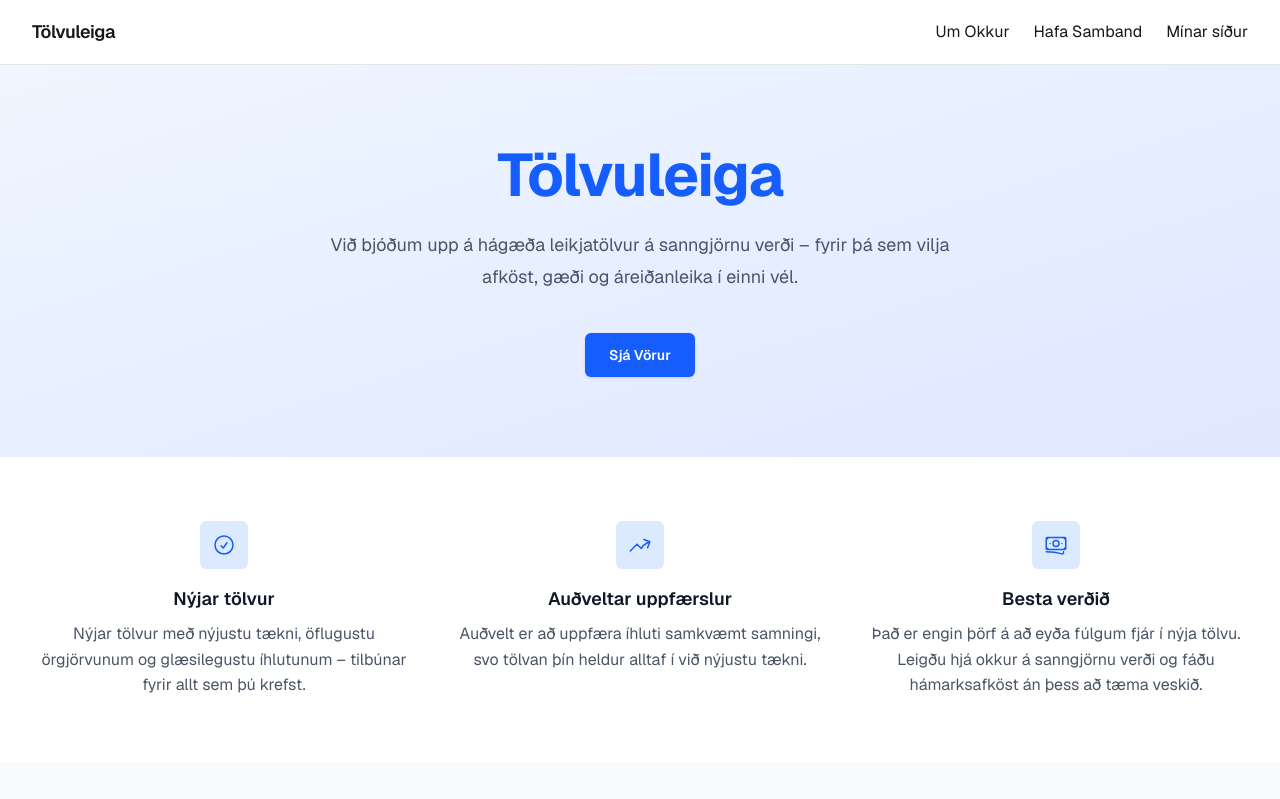
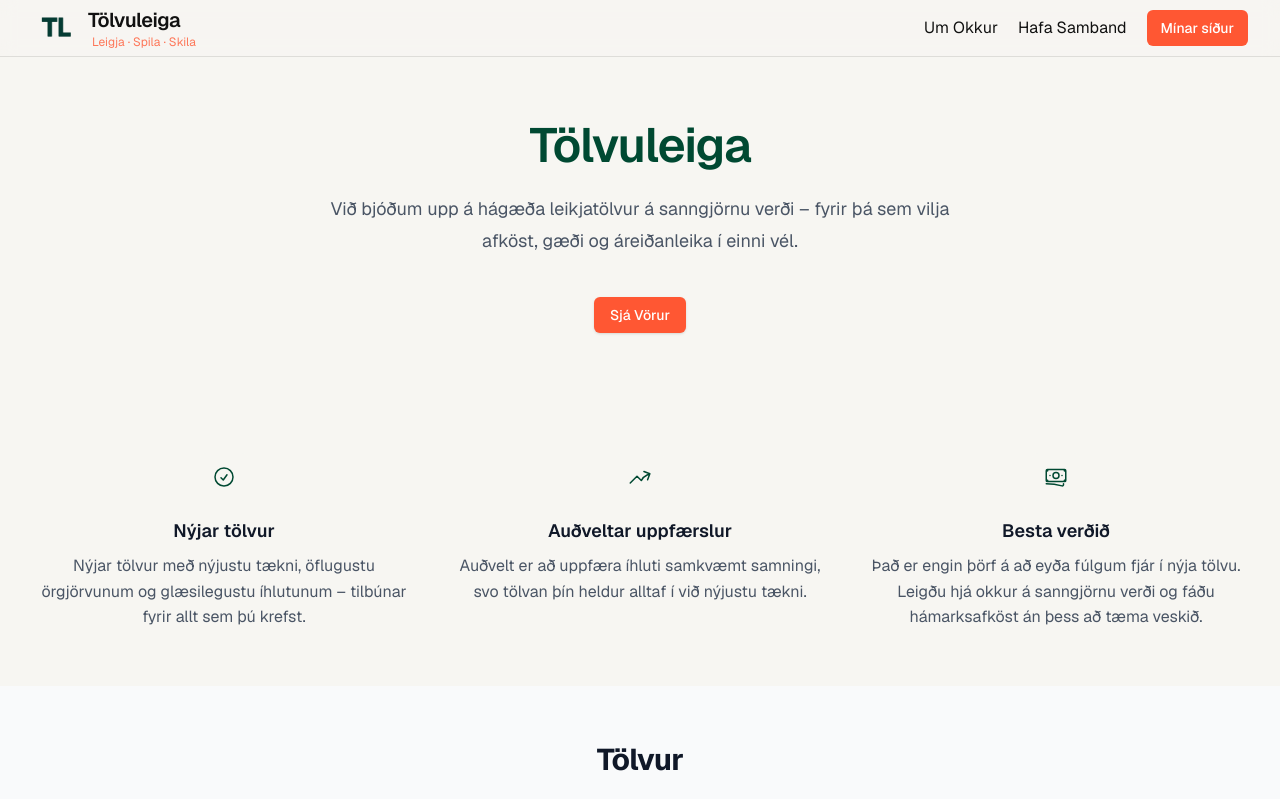
Before and after one commit to throsturbj/tolvuleiga-nextjs, a Next.js app: page / in a window 1280 px wide. Shown: the top 799 px of the page. Built offline with nearby package versions, Linux system fonts and the light colour scheme.

Commit message:
UI change

```diff
--- a/src/app/globals.css
+++ b/src/app/globals.css
@@ -1,15 +1,19 @@
 @import "tailwindcss";
 
 :root {
-  --background: #ffffff;
-  --foreground: #171717;
-  --primary: #2563eb; /* blue-600 */
+  --background: #F7F6F2; /* Primary (light) */
+  --foreground: #111111;
+  --primary: #F7F6F2; /* map to light background for sections */
+  --secondary: #004932; /* Secondary */
+  --accent: #FF5733; /* Accent */
 }
 
 @theme inline {
   --color-background: var(--background);
   --color-foreground: var(--foreground);
   --color-primary: var(--primary);
+  --color-secondary: var(--secondary);
+  --color-accent: var(--accent);
   --font-sans: var(--font-geist-sans);
   --font-mono: var(--font-geist-mono);
 }
@@ -18,7 +22,9 @@
   :root {
     --background: #0a0a0a;
     --foreground: #ededed;
-    --primary: #60a5fa; /* blue-400 for dark */
+    --primary: #0f0f0f;
+    --secondary: #93f4d1; /* lighter secondary for dark focus rings */
+    --accent: #ff7a59;
   }
 }
 
@@ -30,6 +36,15 @@ body {
   text-rendering: optimizeLegibility;
 }
 
+@layer base {
+  a, button {
+    transition: color .2s ease, background-color .2s ease, border-color .2s ease, box-shadow .2s ease, transform .15s ease;
+  }
+  button:active {
+    transform: translateY(0.5px);
+  }
+}
+
 /* Reduce motion if user prefers */
 @media (prefers-reduced-motion: reduce) {
   * {
--- a/src/app/notendaupplysingar/page.tsx
+++ b/src/app/notendaupplysingar/page.tsx
@@ -174,7 +174,7 @@ function UserInfoPageInner() {
           <p className="text-gray-600 dark:text-gray-300 mb-8">Þú verður að skrá þig inn til að skoða notandaupplýsingar.</p>
           <button
             onClick={() => router.push("/auth?redirect=/notendaupplysingar")}
-            className="rounded-md bg-blue-600 px-4 py-2 text-sm font-semibold text-white hover:bg-blue-500"
+            className="rounded-md bg-[var(--color-accent)] px-3.5 py-2 text-sm font-medium text-white hover:brightness-95"
           >
             Skrá inn
           </button>
@@ -287,14 +287,14 @@ function UserInfoPageInner() {
                     if (fromOrder) router.back();
                     else router.push("/");
                   }}
-                  className="flex-1 rounded-md border border-gray-300 dark:border-gray-600 px-6 py-3 text-lg font-semibold text-gray-700 dark:text-gray-300 hover:bg-gray-50 dark:hover:bg-gray-700"
+                  className="flex-1 rounded-md border border-gray-300 dark:border-gray-600 px-4 py-2 text-sm font-medium text-gray-700 dark:text-gray-300 hover:bg-gray-50 dark:hover:bg-gray-700"
                 >
                   {fromOrder ? "Til baka" : "Til baka á forsíðu"}
                 </button>
                 <button
                   type="submit"
                   disabled={saving}
-                  className="flex-1 rounded-md bg-blue-600 px-6 py-3 text-lg font-semibold text-white hover:bg-blue-500 disabled:opacity-50 disabled:cursor-not-allowed"
+                  className="flex-1 rounded-md bg-[var(--color-accent)] px-4 py-2 text-sm font-medium text-white hover:brightness-95 disabled:opacity-50 disabled:cursor-not-allowed"
                 >
                   {saving ? "Vista..." : "Vista breytingar"}
                 </button>
--- a/src/app/order/[id]/page.tsx
+++ b/src/app/order/[id]/page.tsx
@@ -243,7 +243,7 @@ export default function OrderConfirmationPage() {
           <div className="text-center">
             <h1 className="text-3xl font-bold text-gray-900">Vörur fannst ekki</h1>
             <p className="mt-4 text-gray-600">Þessi vara er ekki til.</p>
-            <Link href="/" className="mt-6 inline-flex items-center px-4 py-2 border border-transparent text-sm font-medium rounded-md text-white bg-blue-600 hover:bg-blue-700">
+            <Link href="/" className="mt-6 inline-flex items-center px-3.5 py-2 border border-transparent text-sm font-medium rounded-md text-white bg-[var(--color-accent)] hover:brightness-95">
               Fara til baka í vörulista
             </Link>
           </div>
@@ -274,7 +274,7 @@ export default function OrderConfirmationPage() {
         <div className="text-center">
             <h1 className="text-3xl font-bold text-gray-900">Villa kom upp</h1>
             <p className="mt-4 text-gray-600">{profileError}</p>
-            <Link href="/" className="mt-6 inline-flex items-center px-4 py-2 border border-transparent text-sm font-medium rounded-md text-white bg-blue-600 hover:bg-blue-700">
+            <Link href="/" className="mt-6 inline-flex items-center px-3.5 py-2 border border-transparent text-sm font-medium rounded-md text-white bg-[var(--color-accent)] hover:brightness-95">
               Fara til baka í vörulista
           </Link>
           </div>
@@ -303,7 +303,7 @@ export default function OrderConfirmationPage() {
                   </div>
                 </div>
                 <div className="text-right">
-                  <p className="text-2xl font-bold text-blue-600">{product.price}</p>
+                  <p className="text-2xl font-bold text-[var(--color-secondary)]">{product.price}</p>
                 </div>
               </div>
             </div>
@@ -333,7 +333,7 @@ export default function OrderConfirmationPage() {
                 <div className="mt-4">
                   <Link
                     href={`/notendaupplysingar?from=order`}
-                    className="text-blue-600 hover:text-blue-800 text-sm font-medium"
+                    className="text-[var(--color-secondary)] hover:opacity-80 text-sm font-medium"
                   >
                     Uppfæra notendaupplýsingar →
                   </Link>
@@ -369,7 +369,7 @@ export default function OrderConfirmationPage() {
                 <button
                   type="submit"
                   disabled={isSubmitting}
-                  className="px-6 py-3 bg-blue-600 text-white font-medium rounded-md hover:bg-blue-700 focus:outline-none focus:ring-2 focus:ring-blue-500 focus:ring-offset-2 disabled:opacity-50 disabled:cursor-not-allowed"
+                  className="px-4 py-2 bg-[var(--color-accent)] text-white font-medium rounded-md hover:brightness-95 focus:outline-none focus:ring-2 focus:ring-[var(--color-accent)] focus:ring-offset-2 disabled:opacity-50 disabled:cursor-not-allowed"
                 >
                   {isSubmitting ? 'Sendi pöntun...' : 'Senda pöntun'}
                 </button>
--- a/src/app/page.tsx
+++ b/src/app/page.tsx
@@ -11,11 +11,11 @@ export default function Home() {
   return (
     <div className="min-h-screen">
       {/* Hero Section */}
-      <section className="bg-gradient-to-br from-blue-50 to-indigo-100 dark:from-gray-900 dark:to-gray-800 py-20">
+      <section className="bg-[var(--color-primary)] dark:from-gray-900 dark:to-gray-800 py-16">
         <div className="mx-auto max-w-7xl px-4 sm:px-6 lg:px-8">
           <div className="text-center">
-            <h1 className="text-4xl font-bold tracking-tight text-gray-900 dark:text-white sm:text-6xl">
-              <span className="text-blue-600 dark:text-blue-400">Tölvuleiga</span>
+            <h1 className="text-4xl font-semibold tracking-tight text-gray-900 dark:text-white sm:text-5xl">
+              <span className="text-[var(--color-secondary)]">Tölvuleiga</span>
             </h1>
             <p className="mt-6 text-lg leading-8 text-gray-600 dark:text-gray-300 max-w-2xl mx-auto">
               Við bjóðum upp á hágæða leikjatölvur á sanngjörnu verði – fyrir þá sem vilja afköst, gæði og áreiðanleika í einni vél.
@@ -23,7 +23,7 @@ export default function Home() {
             <div className="mt-10 flex items-center justify-center gap-x-6">
               <button
                 onClick={() => window.scrollTo({ top: document.documentElement.scrollHeight, behavior: 'smooth' })}
-                className="rounded-md bg-blue-600 px-6 py-3 text-sm font-semibold text-white shadow-sm hover:bg-blue-500 focus-visible:outline focus-visible:outline-2 focus-visible:outline-offset-2 focus-visible:outline-blue-600">
+                className="rounded-md bg-[var(--color-accent)] px-4 py-2 text-sm font-medium text-white shadow-sm hover:brightness-95 focus-visible:outline focus-visible:outline-2 focus-visible:outline-offset-2 focus-visible:outline-[var(--color-accent)]">
                 Sjá Vörur
               </button>
             </div>
@@ -32,12 +32,12 @@ export default function Home() {
       </section>
 
       {/* Features Section */}
-      <section className="py-16">
+      <section className="py-14">
         <div className="mx-auto max-w-7xl px-4 sm:px-6 lg:px-8">
           <div className="grid gap-8 sm:grid-cols-2 lg:grid-cols-3">
             <div className="text-center">
-              <div className="mx-auto h-12 w-12 rounded-md bg-blue-100 dark:bg-blue-900 flex items-center justify-center">
-                <svg className="h-6 w-6 text-blue-600 dark:text-blue-400" fill="none" viewBox="0 0 24 24" strokeWidth="1.5" stroke="currentColor">
+              <div className="mx-auto h-12 w-12 rounded-md bg-[var(--color-primary)] dark:bg-gray-800 flex items-center justify-center">
+                <svg className="h-6 w-6 text-[var(--color-secondary)]" fill="none" viewBox="0 0 24 24" strokeWidth="1.5" stroke="currentColor">
                   <path strokeLinecap="round" strokeLinejoin="round" d="M9 12.75L11.25 15 15 9.75M21 12a9 9 0 11-18 0 9 9 0 0118 0z" />
                 </svg>
               </div>
@@ -45,8 +45,8 @@ export default function Home() {
               <p className="mt-2 text-gray-600 dark:text-gray-300">Nýjar tölvur með nýjustu tækni, öflugustu örgjörvunum og glæsilegustu íhlutunum – tilbúnar fyrir allt sem þú krefst.</p>
             </div>
             <div className="text-center">
-              <div className="mx-auto h-12 w-12 rounded-md bg-blue-100 dark:bg-blue-900 flex items-center justify-center">
-                <svg className="h-6 w-6 text-blue-600 dark:text-blue-400" fill="none" viewBox="0 0 24 24" strokeWidth="1.5" stroke="currentColor">
+              <div className="mx-auto h-12 w-12 rounded-md bg-[var(--color-primary)] dark:bg-gray-800 flex items-center justify-center">
+                <svg className="h-6 w-6 text-[var(--color-secondary)]" fill="none" viewBox="0 0 24 24" strokeWidth="1.5" stroke="currentColor">
                   <path strokeLinecap="round" strokeLinejoin="round" d="M2.25 18L9 11.25l4.306 4.307a11.95 11.95 0 015.814-5.519l2.74-1.22m0 0l-5.94-2.28m5.94 2.28l-2.28 5.941" />
                 </svg>
               </div>
@@ -54,8 +54,8 @@ export default function Home() {
               <p className="mt-2 text-gray-600 dark:text-gray-300">Auðvelt er að uppfæra íhluti samkvæmt samningi, svo tölvan þín heldur alltaf í við nýjustu tækni.</p>
             </div>
             <div className="text-center">
-              <div className="mx-auto h-12 w-12 rounded-md bg-blue-100 dark:bg-blue-900 flex items-center justify-center">
-                <svg className="h-6 w-6 text-blue-600 dark:text-blue-400" fill="none" viewBox="0 0 24 24" strokeWidth="1.5" stroke="currentColor">
+              <div className="mx-auto h-12 w-12 rounded-md bg-[var(--color-primary)] dark:bg-gray-800 flex items-center justify-center">
+                <svg className="h-6 w-6 text-[var(--color-secondary)]" fill="none" viewBox="0 0 24 24" strokeWidth="1.5" stroke="currentColor">
                   <path strokeLinecap="round" strokeLinejoin="round" d="M2.25 18.75a60.07 60.07 0 0 1 15.797 2.101c.727.198 1.453-.342 1.453-1.096V18.75M3.75 4.5v.75A.75.75 0 0 1 3 6h-.75m0 0v-.375c0-.621.504-1.125 1.125-1.125H20.25M2.25 6v9m18-10.5v.75c0 .414.336.75.75.75h.75m-1.5-1.5h.375c.621 0 1.125.504 1.125 1.125v9.75c0 .621-.504 1.125-1.125 1.125h-.375m1.5-1.5H21a.75.75 0 0 0-.75.75v.75m0 0H3.75m0 0h-.375a1.125 1.125 0 0 1-1.125-1.125V15m1.5 1.5v-.75A.75.75 0 0 0 3 15h-.75M15 10.5a3 3 0 1 1-6 0 3 3 0 0 1 6 0Zm3 0h.008v.008H18V10.5Zm-12 0h.008v.008H6V10.5Z" />
                 </svg>
               </div>
@@ -67,7 +67,7 @@ export default function Home() {
       </section>
 
       {/* Featured Properties Preview */}
-      <section id="products" className="bg-gray-50 dark:bg-gray-900 py-16">
+      <section id="products" className="bg-gray-50 dark:bg-gray-900 py-14">
         <div className="mx-auto max-w-7xl px-4 sm:px-6 lg:px-8">
           <div className="text-center mb-12">
             <h2 className="text-3xl font-bold tracking-tight text-gray-900 dark:text-white">
@@ -86,10 +86,10 @@ export default function Home() {
                   <p className="text-sm text-gray-600 dark:text-gray-300 mt-1">
                     {property.beds} · {property.baths} · {property.sqft}
                   </p>
-                  <p className="text-xl font-bold text-blue-600 dark:text-blue-400 mt-2">{property.price}/mánuði</p>
+                  <p className="text-xl font-bold text-[var(--color-secondary)] mt-2">{property.price}/mánuði</p>
                   <Link
                     href={`/product/${property.id}`}
-                    className="mt-4 inline-block rounded-md bg-blue-600 px-4 py-2 text-sm font-semibold text-white hover:bg-blue-500"
+                    className="mt-4 inline-block rounded-md bg-[var(--color-accent)] px-4 py-2 text-sm font-medium text-white hover:brightness-95"
                   >
                     Sjá nánar
                   </Link>
--- a/src/components/Footer.tsx
+++ b/src/components/Footer.tsx
@@ -13,10 +13,10 @@ export default function Footer() {
 						href="https://www.instagram.com/tolvuleiga.is/"
 						target="_blank"
 						rel="noopener noreferrer"
-						className="inline-flex items-center gap-2 px-3 py-2 rounded-lg bg-gradient-to-r from-purple-500 via-pink-500 to-orange-500 text-white hover:from-purple-600 hover:via-pink-600 hover:to-orange-600 transition-all duration-300 transform hover:scale-105 hover:shadow-lg"
+						className="inline-flex items-center gap-2 px-2.5 py-1.5 rounded-md text-[var(--color-secondary)] hover:opacity-80 transition-colors"
 						aria-label="Fylgdu okkur á Instagram"
 					>
-						<svg className="w-5 h-5" fill="currentColor" viewBox="0 0 24 24">
+						<svg className="w-4 h-4" fill="currentColor" viewBox="0 0 24 24">
 							<path d="M12 2.163c3.204 0 3.584.012 4.85.07 3.252.148 4.771 1.691 4.919 4.919.058 1.265.069 1.645.069 4.849 0 3.205-.012 3.584-.069 4.849-.149 3.225-1.664 4.771-4.919 4.919-1.266.058-1.644.07-4.85.07-3.204 0-3.584-.012-4.849-.07-3.26-.149-4.771-1.699-4.919-4.92-.058-1.265-.07-1.644-.07-4.849 0-3.204.013-3.583.07-4.849.149-3.227 1.664-4.771 4.919-4.919 1.266-.057 1.645-.069 4.849-.069zm0-2.163c-3.259 0-3.667.014-4.947.072-4.358.2-6.78 2.618-6.98 6.98-.059 1.281-.073 1.689-.073 4.948 0 3.259.014 3.668.072 4.948.2 4.358 2.618 6.78 6.98 6.98 1.281.058 1.689.072 4.948.072 3.259 0 3.668-.014 4.948-.072 4.354-.2 6.782-2.618 6.979-6.98.059-1.28.073-1.689.073-4.948 0-3.259-.014-3.667-.072-4.947-.196-4.354-2.617-6.78-6.979-6.98-1.281-.059-1.69-.073-4.949-.073zm0 5.838c-3.403 0-6.162 2.759-6.162 6.162s2.759 6.163 6.162 6.163 6.162-2.759 6.162-6.163c0-3.403-2.759-6.162-6.162-6.162zm0 10.162c-2.209 0-4-1.79-4-4 0-2.209 1.791-4 4-4s4 1.791 4 4c0 2.21-1.791 4-4 4zm6.406-11.845c-.796 0-1.441.645-1.441 1.44s.645 1.44 1.441 1.44c.795 0 1.439-.645 1.439-1.44s-.644-1.44-1.439-1.44z"/>
 						</svg>
 					</a>
--- a/src/components/Header.tsx
+++ b/src/components/Header.tsx
@@ -1,6 +1,8 @@
 "use client";
 
 import Link from "next/link";
+import Image from "next/image";
+import logo from "../../img/logo.png";
 import { useState, useEffect } from "react";
 import { useAuth } from "@/contexts/AuthContext";
 
@@ -52,11 +54,17 @@ export default function Header() {
 				Skip to content
 			</a>
 			<div className="mx-auto max-w-7xl px-4 sm:px-6 lg:px-8">
-				<div className="flex h-16 items-center justify-between">
-					<Link href="/" className="font-semibold tracking-tight text-lg">
-						Tölvuleiga
-					</Link>
-					<nav aria-label="Primary" className="hidden md:flex items-center gap-6">
+				<div className="flex h-14 items-center justify-between">
+					<div className="flex items-center gap-3">
+					<Link href="/" className="flex items-center gap-2">
+						<Image src={logo} alt="TL" width={48} height={48} priority />
+							<div className="leading-tight">
+							<span className="block font-semibold tracking-tight text-xl sm:text-1xl">Tölvuleiga</span>
+							<span className="block text-[var(--color-accent)] text-[10px] sm:text-xs opacity-80 mt-0 ml-0.5 sm:ml-1">Leigja · Spila · Skila</span>
+							</div>
+						</Link>
+					</div>
+					<nav aria-label="Primary" className="hidden md:flex items-center gap-5">
 						<Link href="/about" className="hover:underline underline-offset-4">Um Okkur</Link>
 						<Link href="/contact" className="hover:underline underline-offset-4">Hafa Samband</Link>
 						{/* Auth controls: hide until auth check resolves; show either signed-in menu or signed-out link */}
@@ -120,7 +128,7 @@ export default function Header() {
 								)}
 							</div>
 						) : !loading ? (
-							<Link href="/auth?redirect=/dashboard" className="hover:underline underline-offset-4">Mínar síður</Link>
+							<Link href="/auth?redirect=/dashboard" className="inline-flex items-center px-3.5 py-2 rounded-md bg-[var(--color-accent)] text-white text-sm font-medium hover:brightness-95">Mínar síður</Link>
 						) : null}
 					</nav>
 					<button
@@ -164,7 +172,7 @@ export default function Header() {
 								</button>
 							</>
 						) : !loading ? (
-							<Link href="/auth?redirect=/dashboard" className="py-2">Mínar síður</Link>
+							<Link href="/auth?redirect=/dashboard" className="py-2 inline-flex items-center px-3.5 rounded-md bg-[var(--color-accent)] text-white text-sm font-medium hover:brightness-95">Mínar síður</Link>
 						) : null}
 					</div>
 				</div>
--- a/src/components/ui/Button.tsx
+++ b/src/components/ui/Button.tsx
@@ -13,19 +13,19 @@ export default function Button({
   className = "",
   ...props
 }: ButtonProps) {
-  const baseClasses = "inline-flex items-center justify-center rounded-md font-semibold transition-colors focus-visible:outline focus-visible:outline-2 focus-visible:outline-offset-2";
+  const baseClasses = "inline-flex items-center justify-center rounded-md font-medium transition-colors transition-shadow duration-200 focus-visible:outline focus-visible:outline-2 focus-visible:outline-offset-2 shadow-sm hover:shadow";
 
   const variants = {
-    primary: "bg-blue-600 text-white hover:bg-blue-500 focus-visible:outline-blue-600",
-    secondary: "bg-gray-600 text-white hover:bg-gray-500 focus-visible:outline-gray-600",
-    outline: "border border-gray-300 dark:border-gray-600 bg-transparent hover:bg-gray-50 dark:hover:bg-gray-800 focus-visible:outline-gray-600"
-  };
+    primary: "bg-[var(--color-accent)] text-white hover:brightness-95 focus-visible:outline-[var(--color-accent)]",
+    secondary: "bg-gray-700 text-white hover:bg-gray-600 focus-visible:outline-gray-600",
+    outline: "border border-gray-300 dark:border-gray-600 bg-transparent hover:bg-gray-50 dark:hover:bg-gray-800 focus-visible:outline-[var(--color-secondary)]"
+  } as const;
 
   const sizes = {
-    sm: "px-3 py-1.5 text-sm",
-    md: "px-4 py-2 text-sm",
-    lg: "px-6 py-3 text-base"
-  };
+    sm: "px-2.5 py-1.5 text-xs",
+    md: "px-3.5 py-2 text-sm",
+    lg: "px-4.5 py-2.5 text-sm"
+  } as const;
 
   return (
     <button
--- a/src/components/ui/Input.tsx
+++ b/src/components/ui/Input.tsx
@@ -14,7 +14,7 @@ export default function Input({ label, error, className = "", ...props }: InputP
         </label>
       )}
       <input
-        className={`w-full rounded-md border border-gray-300 dark:border-gray-600 bg-white dark:bg-gray-800 px-3 py-2 text-gray-900 dark:text-white placeholder-gray-500 dark:placeholder-gray-400 focus:border-blue-500 focus:outline-none focus:ring-1 focus:ring-blue-500 ${className}`}
+        className={`w-full rounded-md border border-gray-300 dark:border-gray-600 bg-white dark:bg-gray-800 px-3 py-2 text-gray-900 dark:text-white placeholder-gray-500 dark:placeholder-gray-400 focus:border-[var(--color-secondary)] focus:outline-none focus:ring-1 focus:ring-[var(--color-secondary)] ${className}`}
         {...props}
       />
       {error && (
--- a/src/components/ui/Textarea.tsx
+++ b/src/components/ui/Textarea.tsx
@@ -14,7 +14,7 @@ export default function Textarea({ label, error, className = "", ...props }: Tex
         </label>
       )}
       <textarea
-        className={`w-full rounded-md border border-gray-300 dark:border-gray-600 bg-white dark:bg-gray-800 px-3 py-2 text-gray-900 dark:text-white placeholder-gray-500 dark:placeholder-gray-400 focus:border-blue-500 focus:outline-none focus:ring-1 focus:ring-blue-500 ${className}`}
+        className={`w-full rounded-md border border-gray-300 dark:border-gray-600 bg-white dark:bg-gray-800 px-3 py-2 text-gray-900 dark:text-white placeholder-gray-500 dark:placeholder-gray-400 focus:border-[var(--color-secondary)] focus:outline-none focus:ring-1 focus:ring-[var(--color-secondary)] ${className}`}
         {...props}
       />
       {error && (
```
Also changed, not shown: src/app/auth/page.tsx (+14 -17 lines), src/app/dashboard/page.tsx (+4 -4 lines), src/app/product/[id]/page.tsx (+4 -4 lines), img/logo.png (added).
